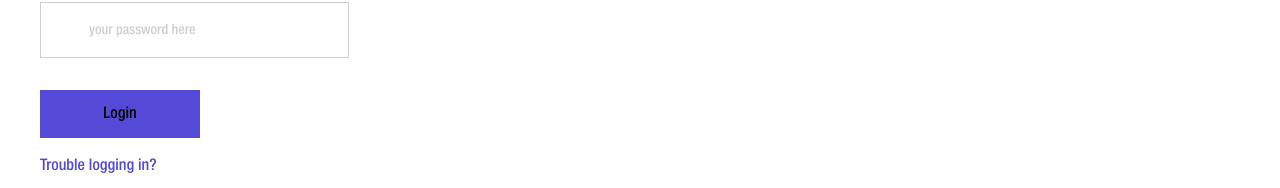
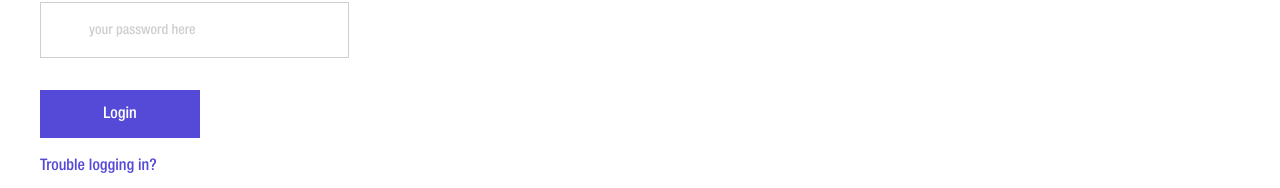
Before and after one commit to chingu-voyages/v44-tier3-team-40, a Next.js app: page /admin/login in a window 1280 px wide. Shown: the part 290-478 px from the top of the page. Built offline with nearby package versions, Linux system fonts and the light colour scheme.

Commit message:
style: fixed button text color on login page

```diff
--- a/app/(client)/admin/login/page.tsx
+++ b/app/(client)/admin/login/page.tsx
@@ -27,7 +27,7 @@ const AdminPortal = () => {
 
 				{/* Button to be replaced with component once finished */}
 				<Link href="/admin/dashboard">
-					<button className="h-[48px] w-[160px] ml-[1em] mt-[1em] bg-[#554ad8] center">
+					<button className="h-[48px] w-[160px] ml-[1em] mt-[1em] bg-[#554ad8] text-white center">
 						Login
 					</button>
 				</Link>
```
